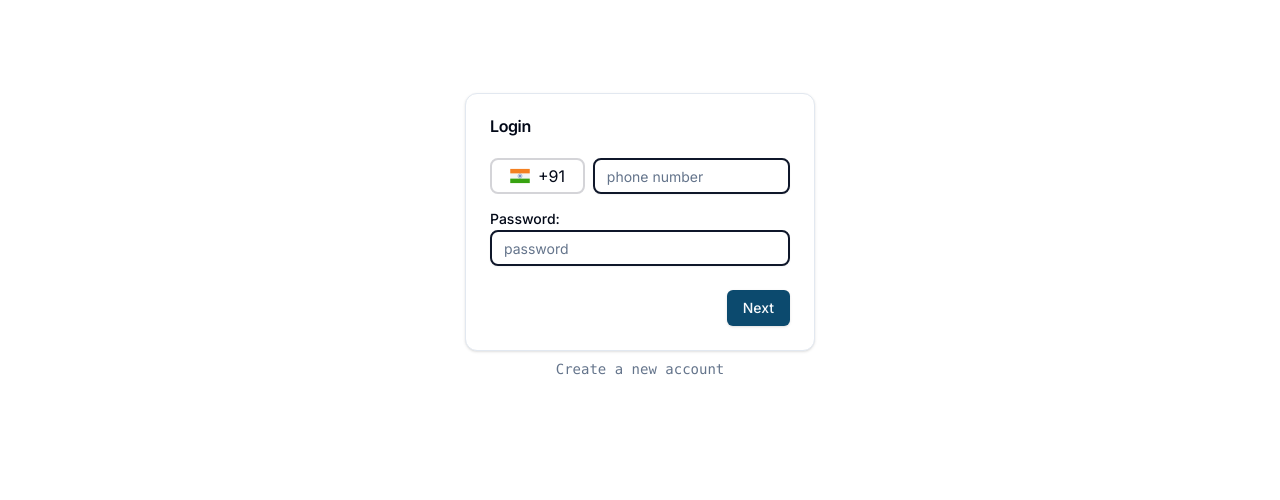
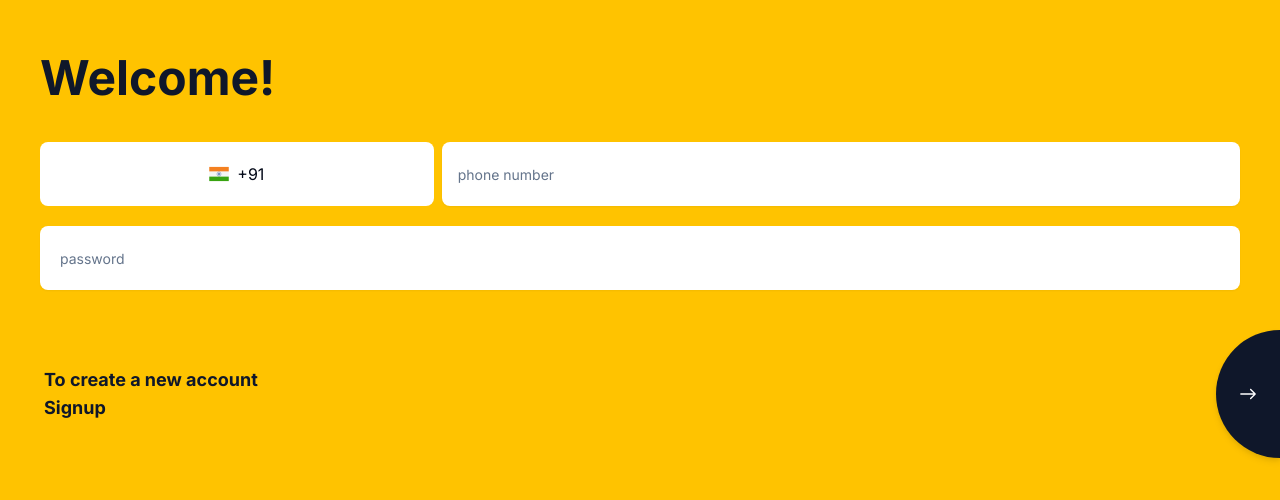
Before and after one commit to mrutyunjay007/hallkahata, a Next.js app: page /login in a window 1280 px wide. Shown: the part 164-664 px from the top of the page. Built offline with nearby package versions, Linux system fonts and the light colour scheme.

Commit message:
Add tokens in cookies

```diff
--- a/package.json
+++ b/package.json
@@ -23,6 +23,7 @@
     "clsx": "^2.1.1",
     "date-fns": "^3.6.0",
     "input-otp": "^1.2.4",
+    "jsonwebtoken": "^9.0.2",
     "mongoose": "^8.5.2",
     "next": "14.2.5",
     "react": "^18",
@@ -36,6 +37,7 @@
   },
   "devDependencies": {
     "@types/bcryptjs": "^2.4.6",
+    "@types/jsonwebtoken": "^9.0.6",
     "@types/node": "^20",
     "@types/react": "^18",
     "@types/react-dom": "^18",
--- a/src/app/(auth)/login/page.tsx
+++ b/src/app/(auth)/login/page.tsx
@@ -16,90 +16,112 @@ import Link from "next/link";
 import { userPassword, userPhoneNumber } from "@/schema/userSchema";
 import Image from "next/image";
 import india from "@/../public/india.png";
+import { IoIosArrowRoundForward } from "react-icons/io";
+import { toast } from "@/components/ui/use-toast";
+import axios from "axios";
+import { useRouter } from "next/navigation";
 
 function Login() {
   const [password, setPassword] = useState("");
   const [phoneNumber, setPhoneNumber] = useState("");
 
-  const [passwordError, setPasswordError] = useState("");
-  const [phoneNumberError, setPhoneNumberError] = useState("");
+  const route = useRouter();
 
   return (
-    <div className="w-full h-screen flex justify-center items-center px-5">
-      <div>
-        <Card className="w-full md:w-[350px]">
-          <CardHeader>
-            <CardTitle>Login</CardTitle>
-          </CardHeader>
-          <CardContent className="flex flex-col gap-3">
-            <span>
-              <div className="flex justify-center items-center gap-2 ">
-                <div className="h-9 w-1/2  rounded-lg border-2 border-zinc-300 flex justify-center items-center gap-2 ">
+    <div className=" w-full flex flex-col justify-center items-center h-screen bg-[#ffc300] ">
+      <div className="w-full p-10 flex flex-col gap-5 justify-center items-center">
+        <div className="w-full text-5xl mb-5 font-bold text-primary">
+          <span>Welcome!</span>
+          {/* <div className="text-primary text-sm">keep every thing in track</div> */}
+        </div>
+        <div className=" w-full flex flex-col justify-center items-center gap-5  ">
+          <div className=" w-full flex justify-center items-center gap-2  ">
+            <div className="h-9 w-1/2 py-8 rounded-lg  bg-white flex justify-center items-center gap-2  ">
               <Image className="size-5" src={india} alt="" />
-                  <span>+91</span>
+              <span className="bg-white">+91</span>
             </div>
             <Input
               placeholder="phone number"
-                  className=" "
+              className=" border-none px-4 py-8"
               onChange={(e) => {
                 e?.preventDefault();
                 setPhoneNumber(e.target.value);
               }}
             ></Input>
           </div>
-              {phoneNumberError.length > 0 && (
-                <span className="text-sm font-mono text-red-500 text-muted-foreground">
-                  {phoneNumberError}
-                </span>
-              )}
-            </span>
 
-            <span>
-              <Label htmlFor="password">Password:</Label>
           <Input
             type="password"
             id="password"
+            className=" py-8 px-5 border-none"
             placeholder="password"
             onChange={(e) => {
               e?.preventDefault();
               setPassword(e.target.value);
             }}
           ></Input>
-              {passwordError.length > 0 && (
-                <span className="text-sm font-mono text-red-500 text-muted-foreground">
-                  {passwordError}
-                </span>
-              )}
-            </span>
-          </CardContent>
-          <CardFooter className="w-full flex justify-end">
-            {/* <Link href="/signup/addphonenumber"> */}
-            <Button
-              className="bg-sky-900"
+        </div>
+      </div>
+      <div className="w-full h-32 relative flex justify-start items-center  px-11">
+        <Link href={"/signup"}>
+          <div className="  text-center font-bold text-lg text-primary ">
+            To create a new account
+            <div className="text-start cursor-pointer">{" Signup"}</div>
+          </div>
+        </Link>
+
+        {/* next btn */}
+        <div
+          className="w-16 h-32 flex justify-center items-center top-0 right-0 drop-shadow-md absolute bg-primary rounded-l-full cursor-pointer"
           onClick={() => {
-                const validatePhoneNumber =
-                  userPhoneNumber.safeParse(phoneNumber);
+            const validatePhoneNumber = userPhoneNumber.safeParse(phoneNumber);
 
-                !validatePhoneNumber.success
-                  ? setPhoneNumberError(
-                      validatePhoneNumber.error.errors[0].message
-                    )
-                  : setPhoneNumberError("");
+            !validatePhoneNumber.success &&
+              toast({
+                variant: "destructive",
+                title: validatePhoneNumber.error?.errors[0].message,
+              });
 
             const validatePassword = userPassword.safeParse(password);
-                !validatePassword.success
-                  ? setPasswordError(validatePassword.error.errors[0].message)
-                  : setPasswordError("");
+            !validatePassword.success &&
+              validatePhoneNumber.success &&
+              toast({
+                variant: "destructive",
+                title: validatePassword.error?.errors[0].message,
+              });
+
+            if (validatePassword.success && validatePhoneNumber.success) {
+              (async () => {
+                try {
+                  const { data } = await axios.post(
+                    "http://localhost:3000/api/login",
+                    {
+                      phoneNumber,
+                      password,
+                    },
+                    {
+                      headers: {
+                        "Content-Type": "application/json",
+                      },
+                    }
+                  );
+
+                  if (data.success) {
+                    route.push("/customers");
+                  }
+                } catch (error: any) {
+                  if (error.response.status === 401) {
+                    toast({
+                      variant: "destructive",
+                      title: "number or password is incorrect",
+                    });
+                  }
+                }
+              })();
+            }
           }}
         >
-              Next
-            </Button>
-            {/* </Link> */}
-          </CardFooter>
-        </Card>
-        <div className="w-full text-center mt-2 font-mono text-sm text-muted-foreground">
-          {" "}
-          Create a new account
+          <IoIosArrowRoundForward className="size-7 text-white " />
         </div>
       </div>
     </div>
--- a/src/app/api/login/route.ts
+++ b/src/app/api/login/route.ts
@@ -2,6 +2,8 @@ import dbConnection from "@/lib/dbConnect";
 import UserModel from "@/models/User";
 import bcrypt from "bcryptjs";
 import Response from "@/util/Response";
+import jwt from "jsonwebtoken";
+import { NextRequest, NextResponse } from "next/server";
 
 // Login controler
 export async function POST(request: Request) {
@@ -12,20 +14,52 @@ export async function POST(request: Request) {
     const { phoneNumber, password } = await request.json();
 
     //get user
-    const user = await UserModel.findOne({ phoneNumber });
+    const user = await UserModel.aggregate([
+      {
+        $match: {
+          phoneNumber,
+        },
+      },
+    ]);
 
-    if (!user) {
+    if (!user[0]) {
       return Response(false, "Unauthorized!", 401);
     }
 
     //match password
-    const isPasswordMatched = bcrypt.compareSync(password, user.password);
+    const isPasswordMatched = bcrypt.compareSync(password, user[0].password);
 
     if (!isPasswordMatched) {
       return Response(false, "Unauthorized!", 401);
     }
 
-    return Response(true, "Login successfull!", 200);
+    //create token data
+    const tokenData = {
+      id: user[0]._id,
+      username: user[0].username,
+      phoneNumber: user[0].phoneNumber,
+    };
+
+    const token = await jwt.sign(tokenData, process.env.TOKEN_SECRET!, {
+      expiresIn: "1d",
+    });
+
+    const response = NextResponse.json(
+      {
+        success: true,
+        message: "Login successfull!",
+      },
+      {
+        status: 200,
+      }
+    );
+
+    // add token in cookies
+    response.cookies.set("token", token, {
+      httpOnly: true,
+    });
+
+    return response;
   } catch (error) {
     console.log(error);
     return Response(false, "Login failed!", 500);
```
Also changed, not shown: 1 other file (tests, documents, lock files or other folders). Lines whose indentation alone changed are shown as unchanged.
